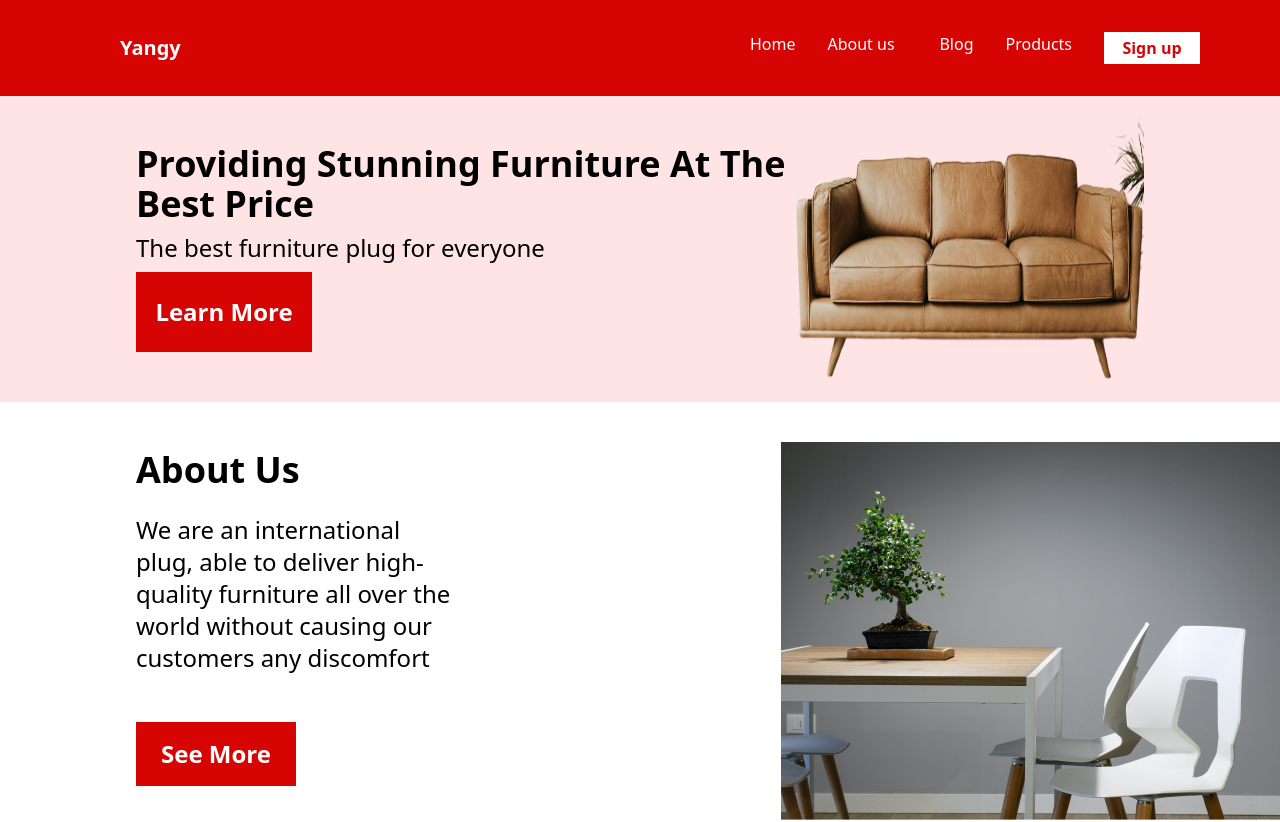
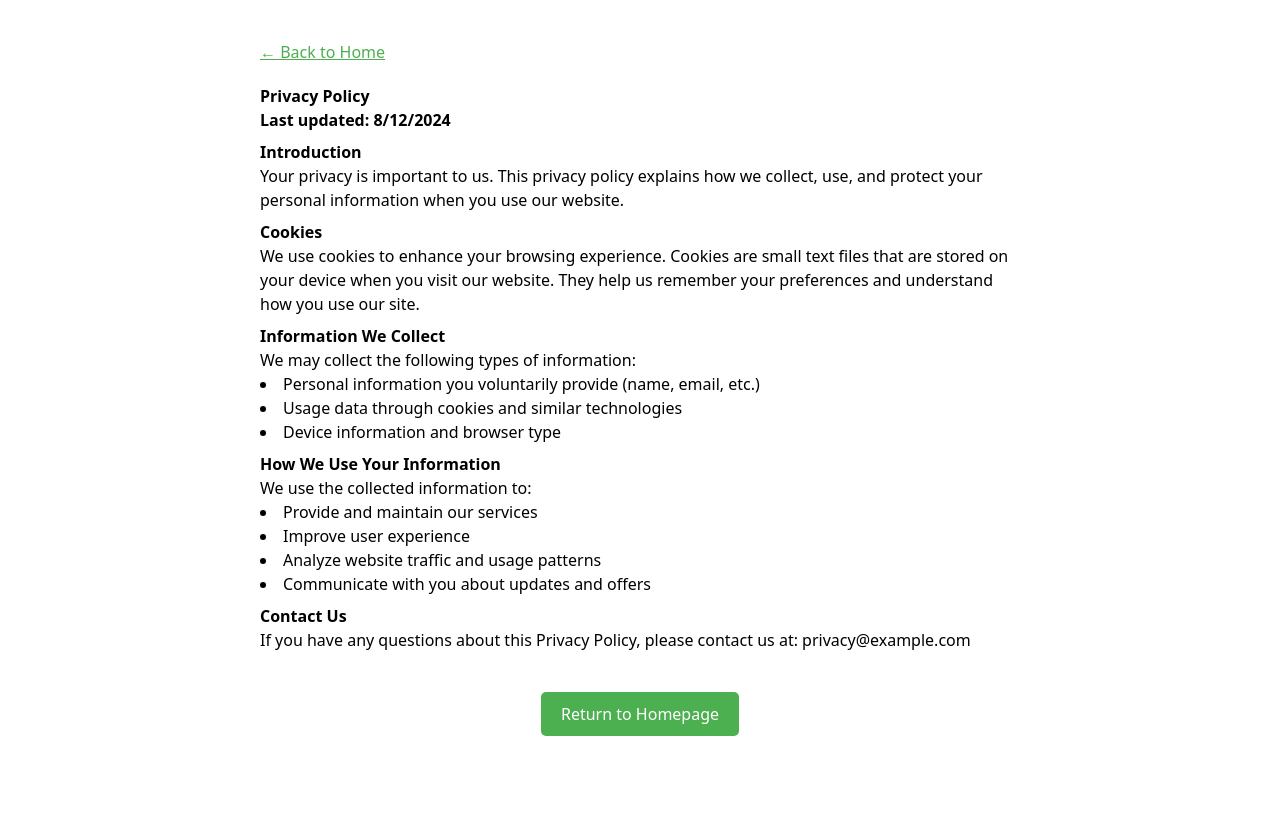
Before and after one commit to oofeyang22/Furniture-Website, a React (Vite) app in the folder vite-project/: page /privacy-policy in a window 1280 px wide. Shown: the top 822 px of the page. After the commit the page ends 800 px from the top, so only its background shows below. Built offline with nearby package versions, Linux system fonts and the light colour scheme; a web font is replaced by a local one.

Commit message:
added cookie

```diff
--- a/vite-project/src/App.jsx
+++ b/vite-project/src/App.jsx
@@ -1,4 +1,4 @@
-import React from 'react'
+/*import React from 'react'
 import About from './components/About'
 import Navbar from './components/Navbar'
 import Blog from './components/Blog'
@@ -7,13 +7,58 @@ import Goals from './components/Goals'
 import Products from './components/Products'
 import Testimonials from './components/Testimonials'
 import Footer from './components/Footer'
-
+import Cookie from './components/Cookie'
+import PrivacyPolicy from './components/Privacy'
+import { BrowserRouter as Router, Routes, Route } from 'react-router-dom'
 //import './App.css'
 
 function App() {
-
   return (
     <div>
+
+          <Navbar/>
+
+
+                <Hero/>
+                <About/>
+                <Blog/>
+                <Products/>
+                <Goals/>
+                <Testimonials/>
+                <Cookie/>
+
+
+          <Footer/>
+
+
+    </div>
+  )
+}
+
+
+export default App*/
+
+import React from 'react'
+import { Routes, Route } from 'react-router-dom' // Remove Router import
+import About from './components/About'
+import Navbar from './components/Navbar'
+import Blog from './components/Blog'
+import Hero from './components/Hero'
+import Goals from './components/Goals'
+import Products from './components/Products'
+import Testimonials from './components/Testimonials'
+import Footer from './components/Footer'
+import Cookie from './components/Cookie'
+import PrivacyPolicy from './components/Privacy'
+//import './App.css'
+
+function App() {
+  return (
+    <div>
+
+      <Routes>
+        <Route path="/" element={
+          <>
                 <Navbar/>
             <Hero/>
             <About/>
@@ -21,8 +66,12 @@ function App() {
             <Products/>
             <Goals/>
             <Testimonials/>
+            <Cookie/>
             <Footer/>
-
+          </>
+        } />
+        <Route path="/privacy-policy" element={<PrivacyPolicy />} />
+      </Routes>
     </div>
   )
 }
--- /dev/null
+++ b/vite-project/src/components/Cookie.jsx
@@ -0,0 +1,41 @@
+import CookieConsent from "react-cookie-consent";
+import { Link } from "react-router-dom";
+
+const Cookie = () => {
+    return (
+        <div>
+            <CookieConsent
+                location="bottom"
+                buttonText="Accept"
+                declineButtonText="Reject"
+                enableDeclineButton={true}
+                cookieName="myAppCookieConsent"
+                style={{ background: "#2B373B"}}
+                buttonStyle={{ background: "#4CAF50", color: "white", borderRadius: "10px" }}
+                declineButtonStyle={{ background: "#f44336", color: "white", borderRadius: "10px" }}
+
+                onAccept={() => {
+                    console.log("Consent accepted!");
+                }}
+
+                onDecline={() => {
+                    console.log("Consent rejected!");
+                }}
+                expires={0.000694}
+                debug={true} // Add this to force show the banner
+            >
+                This website uses cookies to enhance the user experience.{" "}
+                <span style={{ fontSize: "16px" }}>By clicking "Accept", you consent to use of all cookies. You can read our private policy{" "}
+                    <Link
+                        to="/privacy-policy"
+                        style={{ color: "#4CAF50", textDecoration: "underline" }}
+                    >
+                        here.
+                    </Link>
+                </span>
+            </CookieConsent>
+        </div>
+    );
+};
+
+export default Cookie;
--- /dev/null
+++ b/vite-project/src/components/Privacy.jsx
@@ -0,0 +1,81 @@
+import { Link } from "react-router-dom";
+
+const PrivacyPolicy = () => {
+    return (
+        <div className="privacy-policy-container" style={{ padding: '40px 20px', maxWidth: '800px', margin: '0 auto' }}>
+            {/* Add back to home link */}
+            <div style={{ marginBottom: '20px' }}>
+                <Link
+                    to="/"
+                    style={{
+                        color: "#4CAF50",
+                        textDecoration: "underline",
+                        display: 'inline-flex',
+                        alignItems: 'center',
+                        gap: '5px'
+                    }}
+                >
+                    ← Back to Home
+                </Link>
+            </div>
+
+            <h1 className="font-extrabold">Privacy Policy</h1>
+            <p className="font-semibold mb-2">Last updated: {new Date().toLocaleDateString()}</p>
+
+            <section>
+                <h2 className="font-extrabold">Introduction</h2>
+                <p className="mb-2">Your privacy is important to us. This privacy policy explains how we collect, use, and protect your personal information when you use our website.</p>
+            </section>
+
+            <section>
+                <h2 className="font-extrabold">Cookies</h2>
+                <p className="mb-2">We use cookies to enhance your browsing experience. Cookies are small text files that are stored on your device when you visit our website. They help us remember your preferences and understand how you use our site.</p>
+            </section>
+
+            <section>
+                <h2 className="font-extrabold">Information We Collect</h2>
+                <p>We may collect the following types of information:</p>
+                <ul className="list-disc list-inside mb-2">
+                    <li>Personal information you voluntarily provide (name, email, etc.)</li>
+                    <li>Usage data through cookies and similar technologies</li>
+                    <li>Device information and browser type</li>
+                </ul>
+            </section>
+
+            <section>
+                <h2 className="font-extrabold">How We Use Your Information</h2>
+                <p>We use the collected information to:</p>
+                <ul className="list-disc list-inside mb-2">
+                    <li>Provide and maintain our services</li>
+                    <li>Improve user experience</li>
+                    <li>Analyze website traffic and usage patterns</li>
+                    <li>Communicate with you about updates and offers</li>
+                </ul>
+            </section>
+
+            <section>
+                <h2 className="font-extrabold">Contact Us</h2>
+                <p>If you have any questions about this Privacy Policy, please contact us at: privacy@example.com</p>
+            </section>
+
+            {/* Optional: Add a button at the bottom */}
+            <div style={{ marginTop: '40px', textAlign: 'center' }}>
+                <Link
+                    to="/"
+                    style={{
+                        backgroundColor: "#4CAF50",
+                        color: "white",
+                        padding: "10px 20px",
+                        borderRadius: "5px",
+                        textDecoration: "none",
+                        display: 'inline-block'
+                    }}
+                >
+                    Return to Homepage
+                </Link>
+            </div>
+        </div>
+    );
+};
+
+export default PrivacyPolicy;
```
Also changed, not shown: vite-project/package.json (+60 -2 lines), 1 other file (tests, documents, lock files or other folders). Lines whose indentation alone changed are shown as unchanged.
